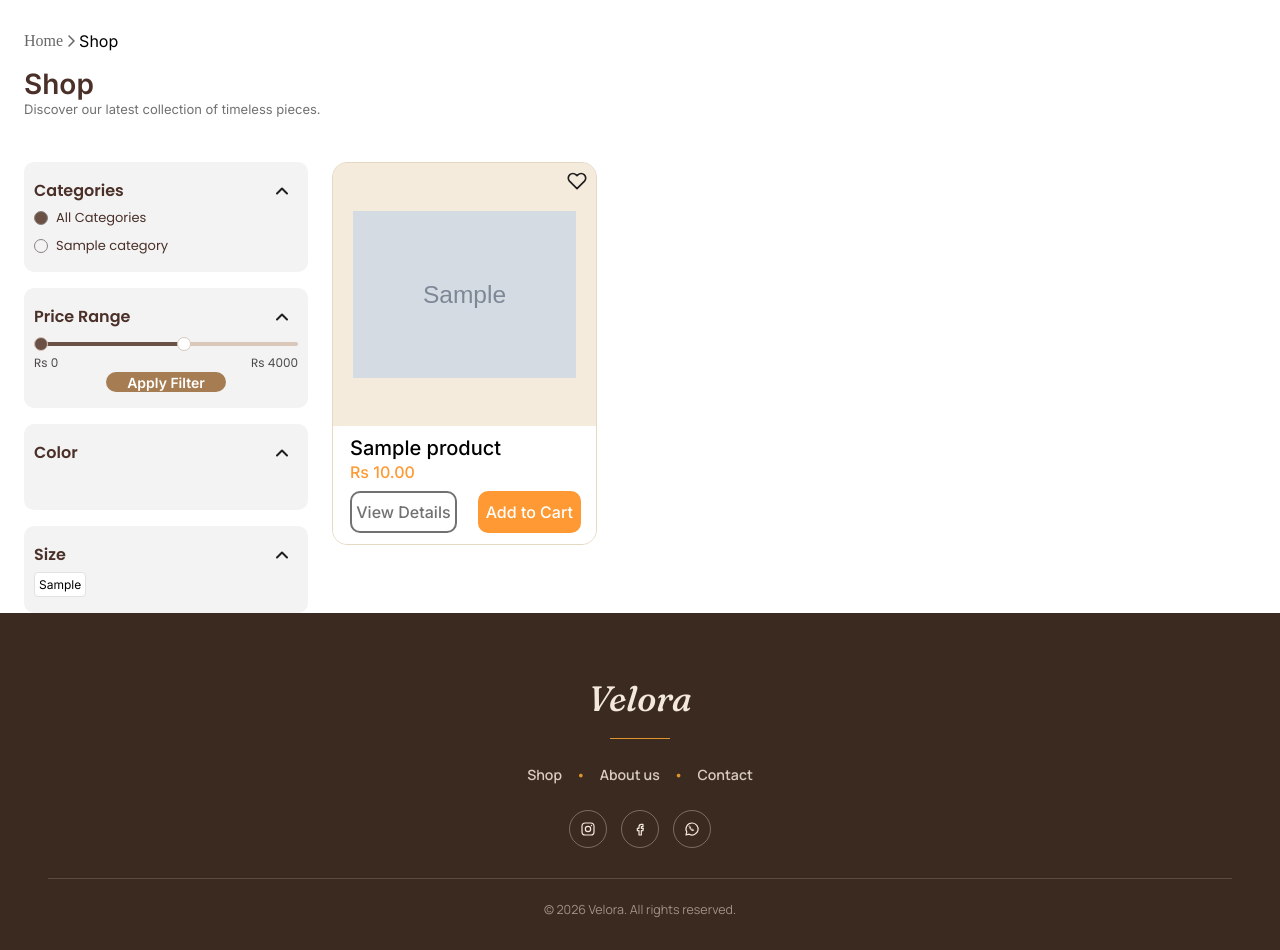
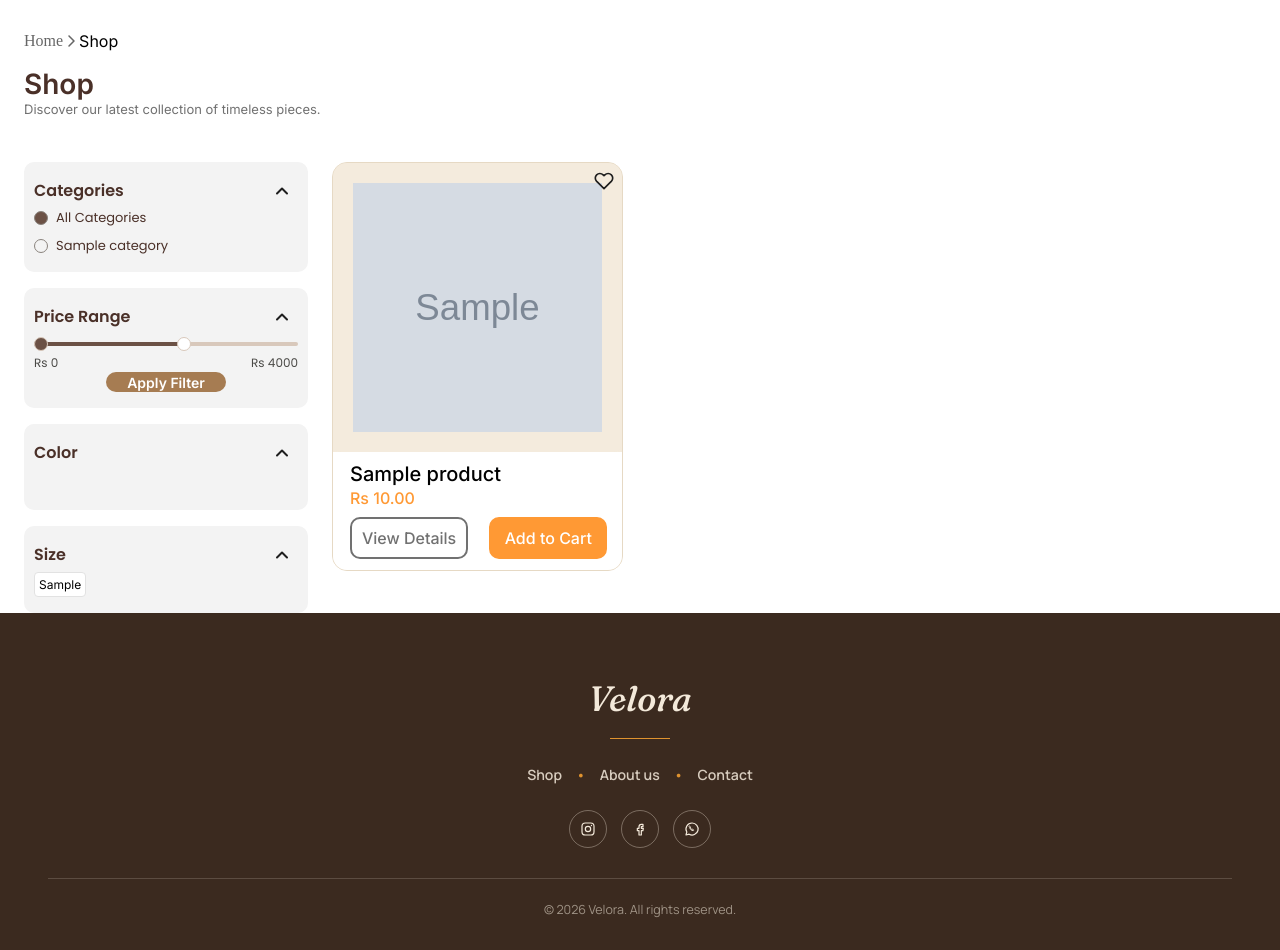
Before and after one commit to manorthecreator/The-Code-Collective, a Django app: page /shop/ in a window 1280 px wide. Shown: the part 84-1034 px from the top of the page. Run offline with Django 5.2, Linux system fonts and the light colour scheme; tables that the repository leaves empty hold one stand-in row (values such as "Sample post"); grey boxes marked "Sample" are stand-in pictures.

Commit message:
Fixed CSS and Added Products

```diff
--- a/products_app/static/css/product_list.css
+++ b/products_app/static/css/product_list.css
@@ -33,7 +33,7 @@ body{
 }
 .width-container{
     width: 100%;
-    max-width: 1200px;
+    max-width: none;
     margin-top:29px;
     padding: 0 24px;
     box-sizing: border-box;
@@ -334,7 +334,7 @@ body{
 .product-image img{
     max-width: 100%;
     max-height:100%;
-    object-fit: contain;
+    object-fit: cover;
     display: block;
 }
 .wishlist-btn{
@@ -417,7 +417,7 @@ body{
 .btn-cart{
     background: #FF9934;
     color: #FFF;
-    border: none;
+    border: 2px solid #FF9934;
 }
 .btn-cart:hover{
     background: #FFF;
```
Also changed, not shown: media/products/5f77abfe2651d8c9d1f3e948f4a6964f381bf8a1.png (added), media/products/5fa6f982f0e0e7c698e2b583fa8a78d25b34dd6f.png (added), media/products/7464763b9efe1820b9c25e9cebef3a189f6bdd13.png (added), media/products/Velora_Cap.png (added), media/products/bbaec012b53f69fd17198da67e6dea133762e151.png (added), media/products/download-Photoroom_1.png (added), media/products/eff94ffd60c8660a72a517d56ce973cd497cc204.png (added).
